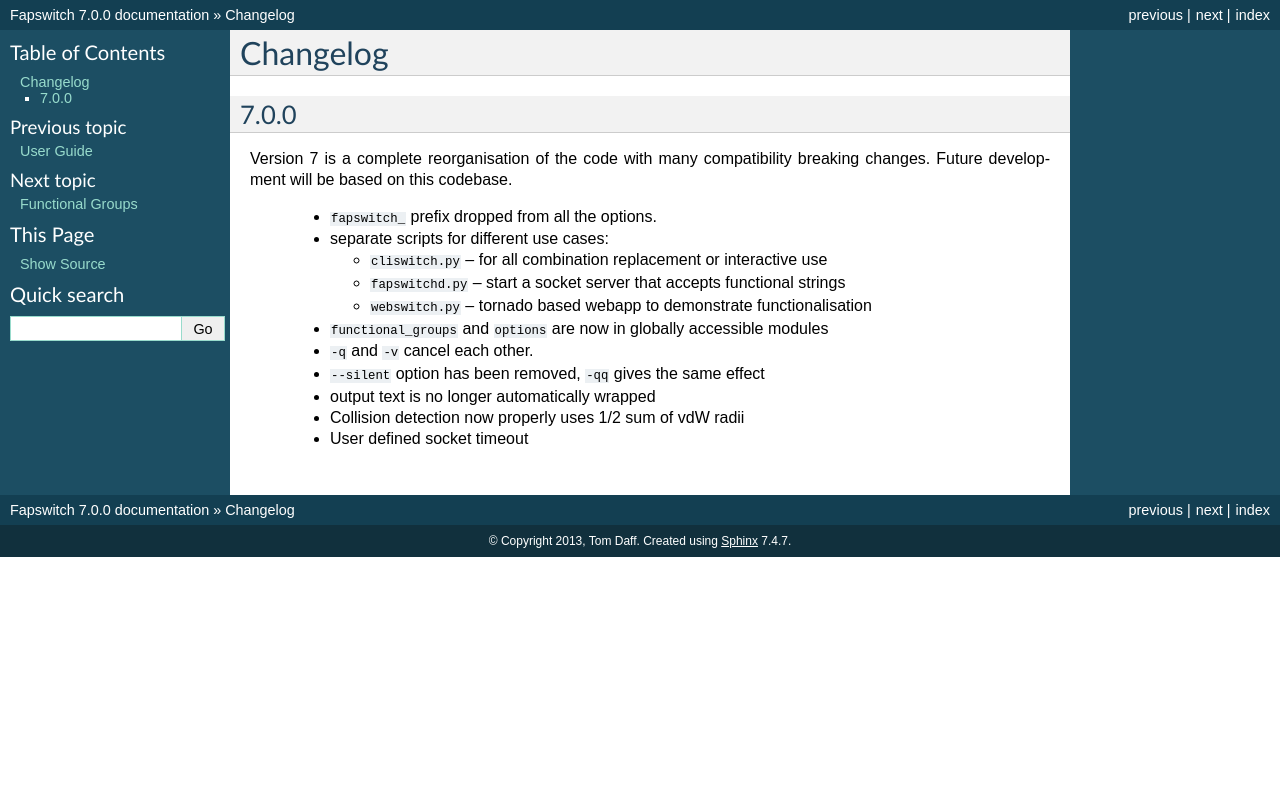
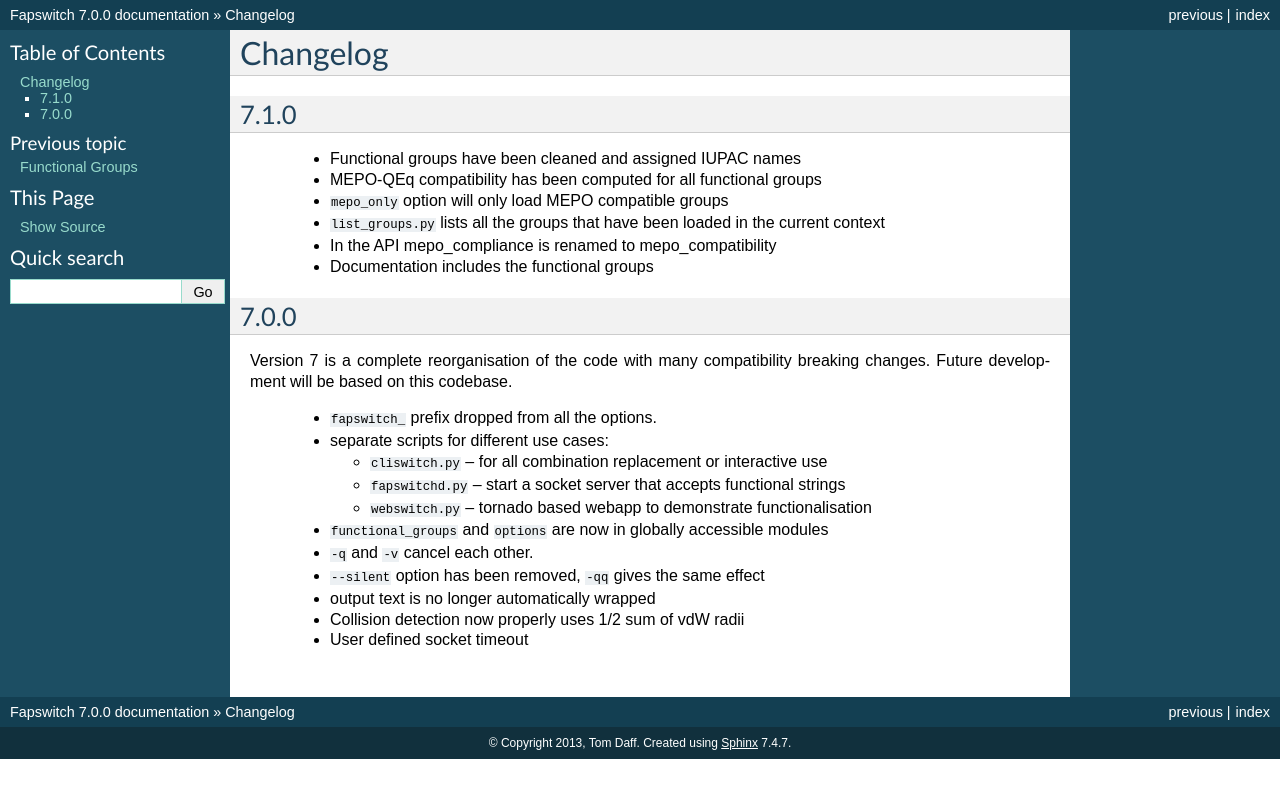
Before and after one commit to tdaff/fapswitch, a Sphinx documentation site: the page built from doc/changes.rst, in a window 1280 px wide. Shown: the top 798 px of the page. Built offline with Sphinx 7.4.7, drawn with Linux system fonts in a browser that asks for light colours.

Commit message:
doc: added docs for 7.1.0

```diff
--- a/doc/changes.rst
+++ b/doc/changes.rst
@@ -1,5 +1,17 @@
 Changelog
 =========
+
+7.1.0
+-----
+
+  * Functional groups have been cleaned and assigned IUPAC names
+  * MEPO-QEq compatibility has been computed for all functional groups
+  * ``mepo_only`` option will only load MEPO compatible groups
+  * ``list_groups.py`` lists all the groups that have been loaded in the
+    current context
+  * In the API mepo_compliance is renamed to mepo_compatibility
+  * Documentation includes the functional groups
+
 
 7.0.0
 ------
--- a/doc/index.rst
+++ b/doc/index.rst
@@ -18,8 +18,8 @@ Contents
 
    introduction
    userguide
+   functional_groups
    changes
-   functional_groups
 
 
 Indices and tables
```
